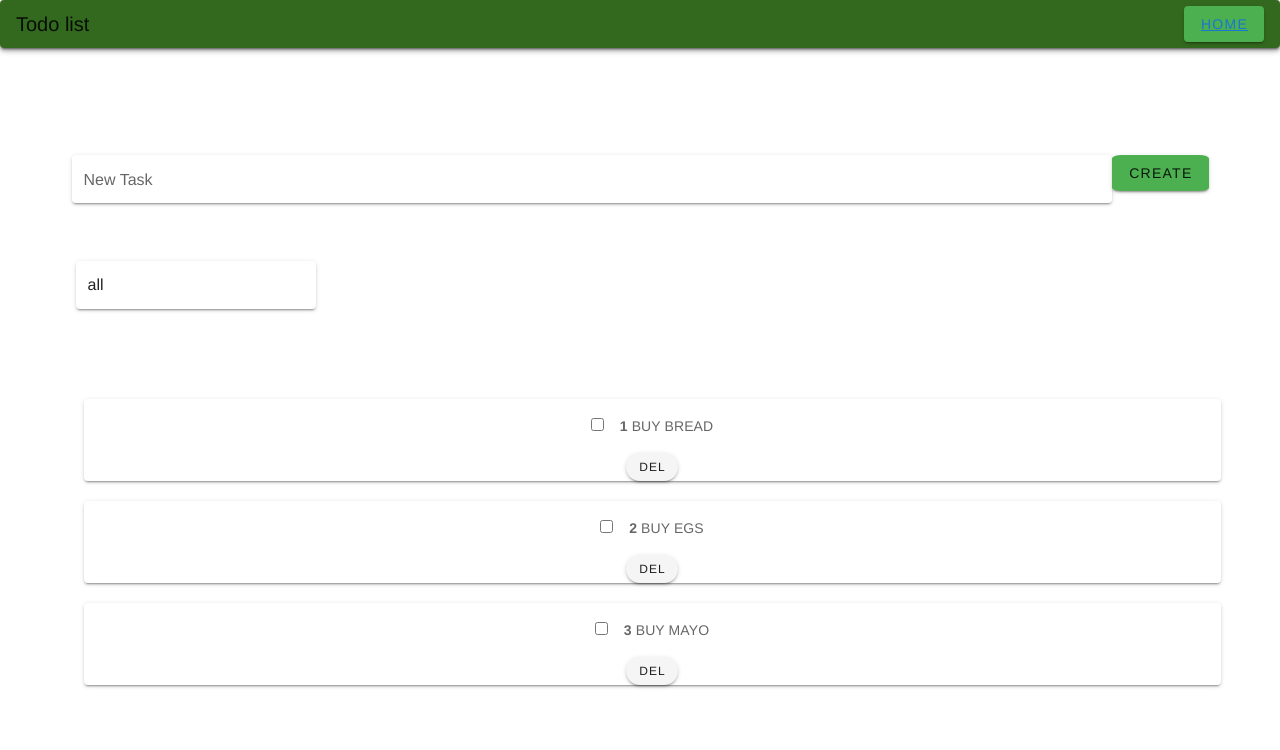
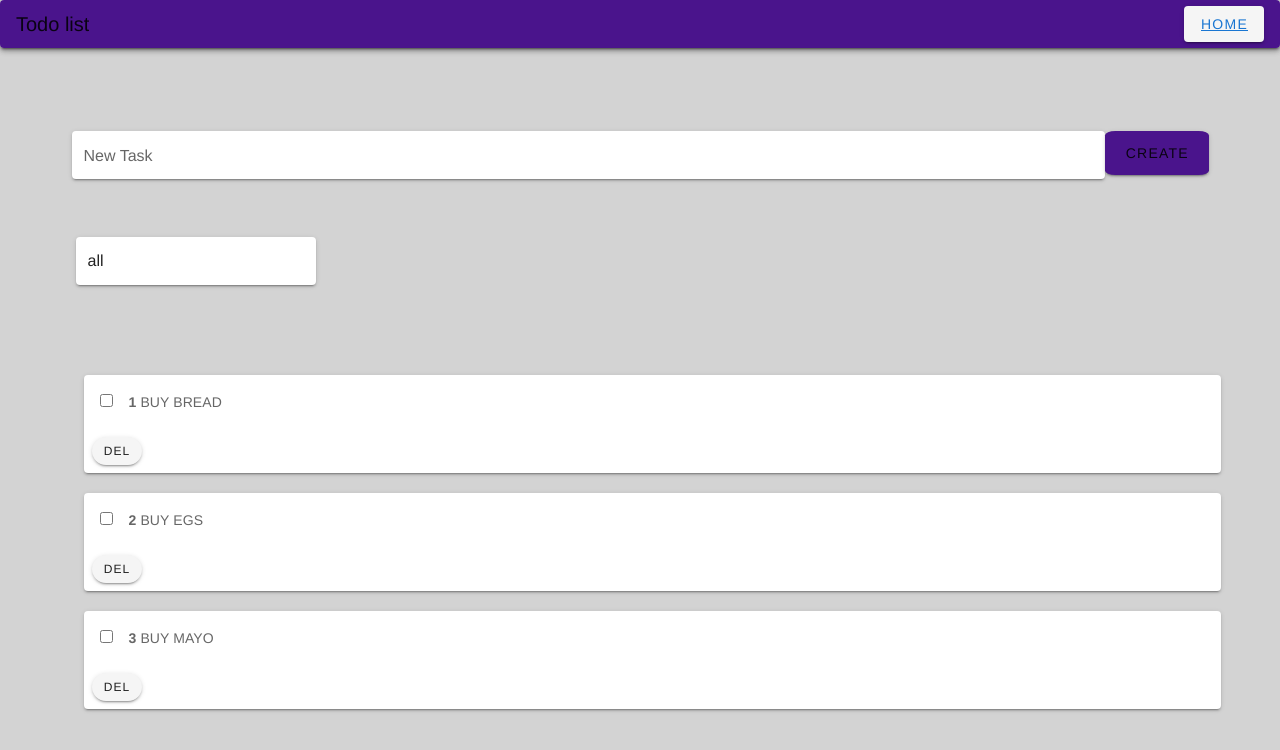
Before and after one commit to OrestTsolkovskyi/Marvel, a Vue app: page /todos in a window 1280 px wide. Shown: the top 750 px of the page. Built offline with nearby package versions, Linux system fonts and the light colour scheme.

Commit message:
Firstone

```diff
--- a/src/App.vue
+++ b/src/App.vue
@@ -10,7 +10,6 @@
   font-family: 'Avenir', Helvetica, Arial, sans-serif;
   -webkit-font-smoothing: antialiased;
   -moz-osx-font-smoothing: grayscale;
-  text-align: center;
-  color: green;
+  background-color: lightgrey;
 }
 </style>
--- a/src/components/AddTodo.vue
+++ b/src/components/AddTodo.vue
@@ -9,7 +9,12 @@
             solo
             type="text"
         ></v-text-field>
-        <v-btn class="green" type="submit">Create</v-btn>
+        <v-btn
+            class="purple darken-4"
+            large
+            type="submit"
+        >Create
+        </v-btn>
       </v-form>
     </v-container>
   </v-layout>
--- a/src/components/TodoItem.vue
+++ b/src/components/TodoItem.vue
@@ -7,8 +7,11 @@
       {{ todo.title | uppercase }}
       </span>
     </v-card-text>
-    <v-btn rounded small @click="$emit('remove-todo', todo.id)"> Del
-    </v-btn>
+    <v-card-actions>
+      <v-btn rounded small @click="$emit('remove-todo', todo.id)">
+        Del
+      </v-btn>
+    </v-card-actions>
   </v-card>
 </template>
 
--- a/src/views/Home.vue
+++ b/src/views/Home.vue
@@ -1,11 +1,12 @@
 <template>
   <v-app>
     <v-card>
-      <v-toolbar class="light-green darken-4" dense>
+      <v-toolbar class="purple darken-4" dense>
         <v-toolbar-title>Home page</v-toolbar-title>
       </v-toolbar>
     </v-card>
     <hr>
+    <v-container>
       <p>Lorem ipsum dolor sit amet, consectetur adipisicing elit. Aliquid, consectetur eligendi esse excepturi maxime
         nobis quam quisquam repellat. Aperiam dolor in necessitatibus odit officiis omnis quaerat quidem quod
         reprehenderit, repudiandae.</p>
@@ -18,8 +19,11 @@
       <p>Lorem ipsum dolor sit amet, consectetur adipisicing elit. Aliquid, consectetur eligendi esse excepturi maxime
         nobis quam quisquam repellat. Aperiam dolor in necessitatibus odit officiis omnis quaerat quidem quod
         reprehenderit, repudiandae.</p>
-
-    <v-btn class="green">
+    </v-container>
+    <v-btn
+        class="purple"
+        rounded
+    >
       <router-link to="/todos">Todos</router-link>
     </v-btn>
   </v-app>
--- a/src/views/Todos.vue
+++ b/src/views/Todos.vue
@@ -1,10 +1,10 @@
 <template>
   <v-app>
     <v-card>
-      <v-toolbar class="light-green darken-4" dense>
+      <v-toolbar class="purple darken-4" dense>
         <v-toolbar-title>Todo list</v-toolbar-title>
         <v-spacer></v-spacer>
-        <v-btn class="green">
+        <v-btn>
           <router-link to="/">Home</router-link>
         </v-btn>
       </v-toolbar>
```
Lines whose indentation alone changed are shown as unchanged.
